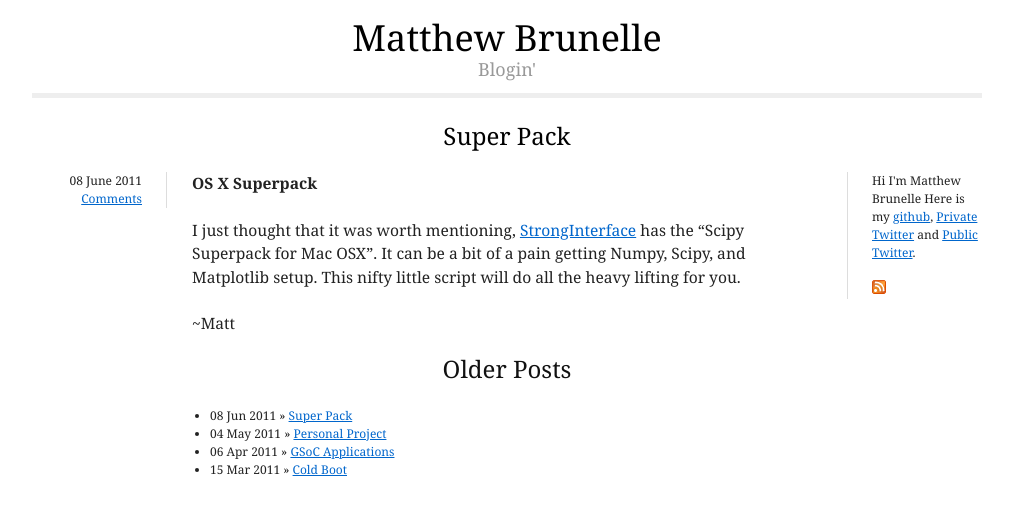
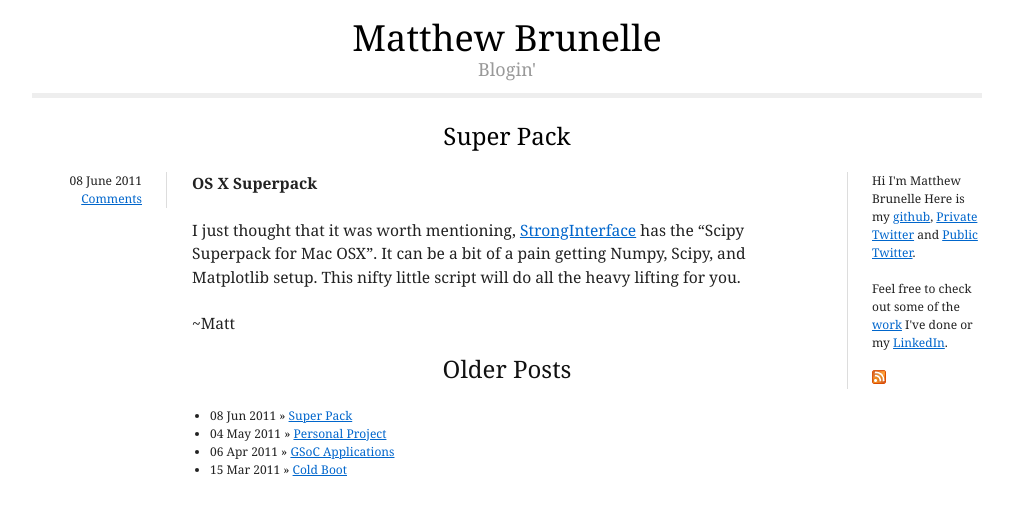
Before and after one commit to ciferkey/ciferkey.github.com, a Jekyll site: the page built from index.html, in a window 1280 px wide. Shown: the top 515 px of the page, without its empty margins (133-1146 px from the left). Built offline with Jekyll 4.4.1, drawn with Linux system fonts in a browser that asks for light colours; comment, search, counter and statistics services are not loaded.

Commit message:
started adding work experience

```diff
--- /dev/null
+++ b/experience.html
@@ -0,0 +1,6 @@
+---
+layout: default
+title: Experience
+---
+
+hello world.
--- a/index.html
+++ b/index.html
@@ -34,6 +34,9 @@ title: Matthew Brunelle
       <a href="http://twitter.com/seemattplay">Private Twitter</a> and
       <a href="http://twitter.com/seemattwork">Public Twitter</a>.
     </p>
+	<p>
+	  Feel free to check out some of the <a href="ciferkey.github.com/experience.html">work</a> I've done or my <a href="http://www.linkedin.com/in/matthewbrunelle">LinkedIn</a>.
+	</p>
     <a href="http://feeds.feedburner.com/ciferkey"><img src="/images/feed-icon-14x14.png" title="feed" /></a>
   </div>
 </div>
```
